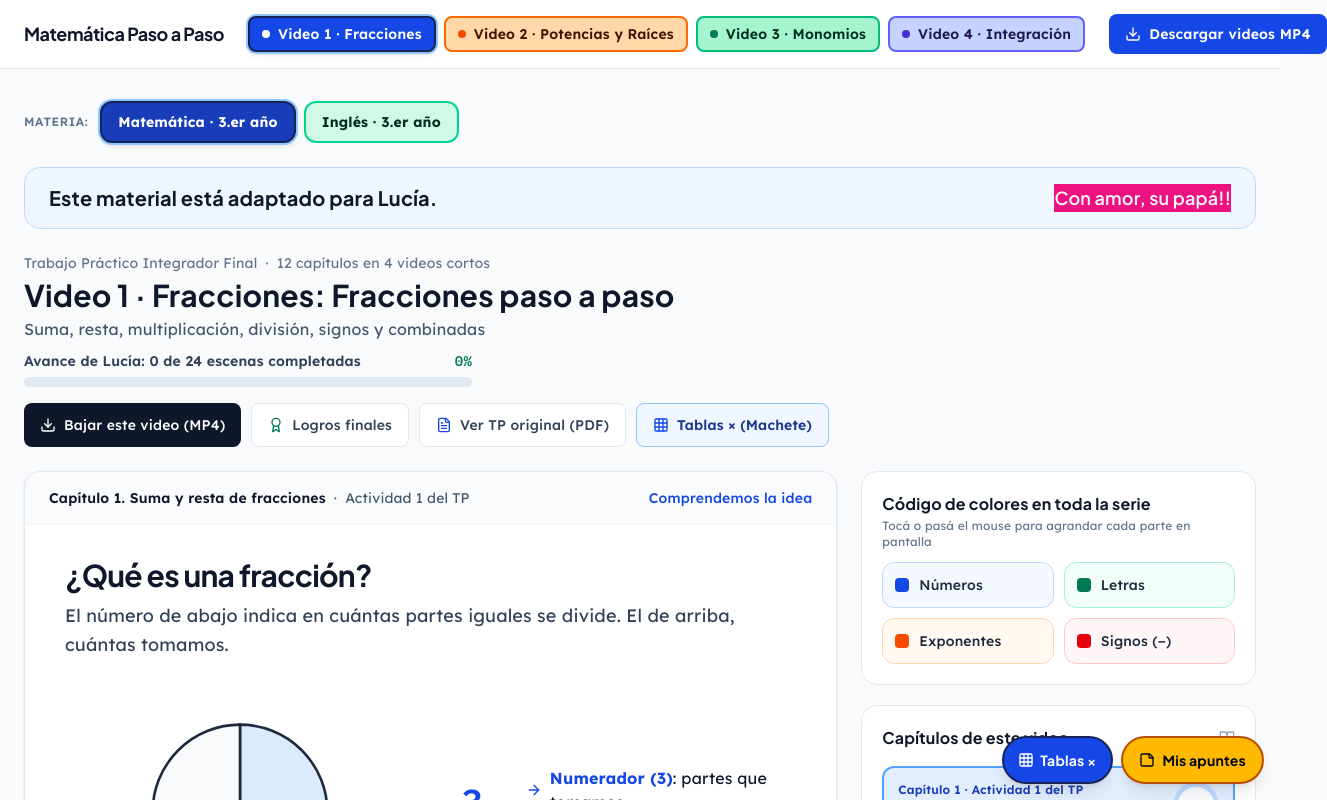
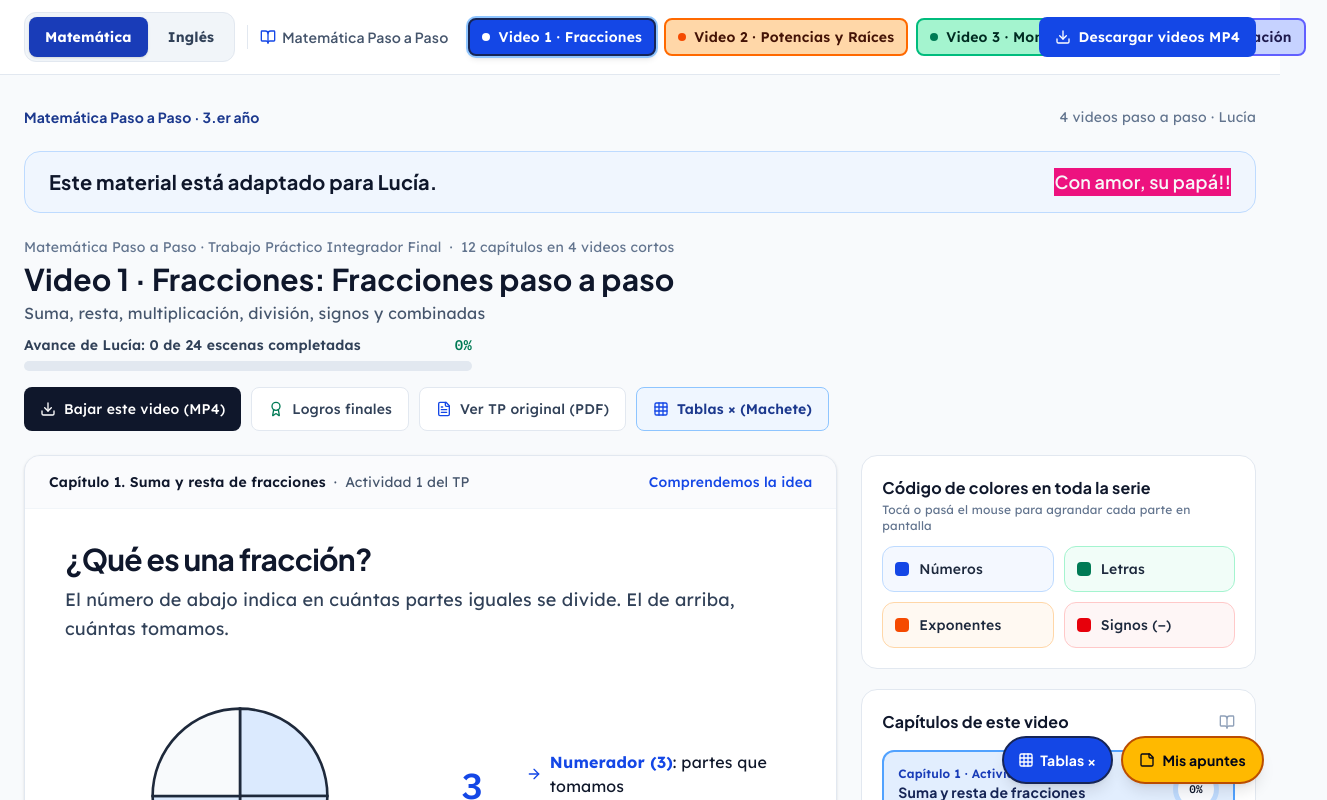
Before and after one commit to chilecitolr/Matematica-para-Lucia, a React (Vite) app: page / in a window 1280 px wide. Shown: the top 800 px of the page, 1327 px wide, since content can reach past the window. Built offline with nearby package versions, Linux system fonts and the light colour scheme.

Commit message:
feat: add subject toggle navigation to header
Implement a subject selector component in the header to allow users to switch between Matemática and Inglés directly, improving navigation efficiency.

```diff
--- a/src/App.tsx
+++ b/src/App.tsx
@@ -446,27 +446,83 @@ export default function App() {
       ? 'Ingles_Paso_a_Paso_3er_ano.pdf'
       : 'Trabajo_Practico_Integrador_Matematica_3er_ano.pdf';
 
+  const subjectBrandTitle =
+    subject === 'ingles' ? 'Inglés Paso a Paso' : 'Matemática Paso a Paso';
+
   return (
     <div className="min-h-screen bg-[#F8FAFC] text-[#0F172A] flex flex-col">
-      {/* Strict 3-Zone Top Navigation Bar */}
+      {/* Top Navigation Bar starting directly with Subject Selection */}
       <header className="bg-white border-b border-slate-200 sticky top-0 z-30">
-        <div className="max-w-[1440px] mx-auto px-3 sm:px-6 py-2.5 sm:py-3.5 flex items-center justify-between gap-2 sm:gap-6">
-          {/* Zone 1: Single-line Brand Wordmark */}
+        <div className="max-w-[1440px] mx-auto px-3 sm:px-6 py-2.5 sm:py-3 flex items-center justify-between gap-2 sm:gap-4 xl:gap-5">
+          {/* Zone 1: Subject Selection (Primary Left) + Displaced Secondary Subject Title */}
+          <div className="flex items-center gap-3 shrink-0">
+            <div
+              role="group"
+              aria-label="Seleccionar materia"
+              className="flex items-center gap-1 p-1 bg-slate-100 border border-slate-200 rounded-xl shrink-0"
+            >
+              <button
+                type="button"
+                onClick={() => handleSelectSubject('matematica')}
+                aria-pressed={subject === 'matematica'}
+                className={`inline-flex items-center justify-center px-3 sm:px-4 py-1.5 min-h-[40px] rounded-lg text-xs sm:text-sm font-bold transition-colors whitespace-nowrap shrink-0 cursor-pointer ${
+                  subject === 'matematica'
+                    ? 'bg-blue-800 text-white shadow-sm'
+                    : 'text-slate-700 hover:bg-white hover:text-blue-900'
+                }`}
+              >
+                <span>Matemática</span>
+              </button>
+              <button
+                type="button"
+                onClick={() => handleSelectSubject('ingles')}
+                aria-pressed={subject === 'ingles'}
+                className={`inline-flex items-center justify-center px-3 sm:px-4 py-1.5 min-h-[40px] rounded-lg text-xs sm:text-sm font-bold transition-colors whitespace-nowrap shrink-0 cursor-pointer ${
+                  subject === 'ingles'
+                    ? 'bg-emerald-700 text-white shadow-sm'
+                    : 'text-slate-700 hover:bg-white hover:text-emerald-900'
+                }`}
+              >
+                <span>Inglés</span>
+              </button>
+            </div>
+
+            <span
+              className="hidden md:block lg:hidden xl:block w-px h-6 bg-slate-200 shrink-0"
+              aria-hidden="true"
+            />
+
             <a
               href="#inicio"
               onClick={(e) => {
                 e.preventDefault();
                 handleSelectVideo(subject === 'ingles' ? 'english-1' : 'video-1');
               }}
-            className="font-display text-base sm:text-lg font-bold tracking-tight text-slate-900 whitespace-nowrap shrink-0"
+              className="hidden md:inline-flex lg:hidden xl:inline-flex items-center gap-1.5 text-xs sm:text-sm font-semibold text-slate-600 hover:text-slate-900 transition-colors whitespace-nowrap shrink-0"
+              title={`Ir al inicio de ${subjectBrandTitle}`}
             >
-            {subject === 'ingles' ? 'Inglés Paso a Paso' : 'Matemática Paso a Paso'}
+              <BookOpen
+                className={`w-4 h-4 shrink-0 ${
+                  subject === 'ingles' ? 'text-emerald-700' : 'text-blue-700'
+                }`}
+                aria-hidden="true"
+              />
+              <span
+                className={
+                  subject === 'ingles'
+                    ? 'font-english-accessible text-xs font-bold tracking-wide'
+                    : 'font-display'
+                }
+              >
+                {subjectBrandTitle}
+              </span>
             </a>
+          </div>
 
           {/* Zone 2: 4 concise single-line color-coded nav buttons */}
           <nav
             aria-label={subject === 'ingles' ? 'Temas de inglés' : 'Videos de la serie'}
-            className="hidden lg:flex items-center gap-2 text-sm font-medium"
+            className="hidden lg:flex items-center gap-1.5 xl:gap-2 text-xs xl:text-sm font-medium min-w-0"
           >
             {subjectVideos.map((vid) => {
               const active = vid.id === activeVideo.id;
@@ -476,7 +532,7 @@ export default function App() {
                   key={vid.id}
                   type="button"
                   onClick={() => handleSelectVideo(vid.id)}
-                  className={`inline-flex items-center gap-2 px-3 py-1.5 rounded-lg border transition-colors whitespace-nowrap shrink-0 cursor-pointer ${
+                  className={`inline-flex items-center gap-1.5 xl:gap-2 px-2.5 xl:px-3 py-1.5 min-h-[38px] rounded-lg border transition-colors whitespace-nowrap shrink-0 cursor-pointer ${
                     active ? `${theme.active} font-semibold` : theme.inactive
                   }`}
                 >
@@ -491,7 +547,7 @@ export default function App() {
             })}
           </nav>
 
-          {/* Zone 3: 1 Primary CTA */}
+          {/* Zone 3: 1 Primary CTA consistent with selected subject */}
           <div className="flex items-center gap-2 shrink-0">
             <button
               type="button"
@@ -499,7 +555,11 @@ export default function App() {
                 setDownloadTargetVideoId(null);
                 setDownloadModalOpen(true);
               }}
-              className="inline-flex items-center gap-1.5 sm:gap-2 px-3 sm:px-4 py-2 min-h-[40px] rounded-lg bg-blue-700 hover:bg-blue-800 text-white text-xs sm:text-sm font-semibold transition-colors whitespace-nowrap shrink-0 cursor-pointer"
+              className={`inline-flex items-center gap-1.5 sm:gap-2 px-3 sm:px-4 py-2 min-h-[40px] rounded-lg text-white text-xs sm:text-sm font-semibold transition-colors whitespace-nowrap shrink-0 cursor-pointer ${
+                subject === 'ingles'
+                  ? 'bg-emerald-700 hover:bg-emerald-800'
+                  : 'bg-blue-700 hover:bg-blue-800'
+              }`}
             >
               <Download className="w-4 h-4 shrink-0" />
               <span className="sm:hidden">Bajar MP4</span>
@@ -511,34 +571,23 @@ export default function App() {
 
       {/* Main Content Container */}
       <main id="inicio" className="flex-1 max-w-[1440px] w-full mx-auto px-3 sm:px-6 py-4 sm:py-6 md:py-8 space-y-4 sm:space-y-6">
-        {/* Materia Switcher + Mobile Video Selector (kept as div 1 to preserve Focus Mode DOM positions) */}
-        <div className="space-y-3">
-          <div className="flex flex-wrap items-center gap-2">
-            <span className="text-xs font-semibold uppercase tracking-wider text-slate-500 mr-1">
-              Materia:
-            </span>
-            <button
-              type="button"
-              onClick={() => handleSelectSubject('matematica')}
-              className={`inline-flex items-center gap-2 px-4 py-2 min-h-[42px] rounded-xl border-2 text-xs sm:text-sm font-bold transition-colors cursor-pointer ${
-                subject === 'matematica'
-                  ? 'bg-blue-800 text-white border-blue-950 ring-2 ring-blue-300 shadow-md'
-                  : 'bg-blue-100 text-blue-950 border-blue-400 hover:bg-blue-200'
+        {/* Series Context Bar + Mobile Video Selector (kept as div 1 to preserve Focus Mode DOM positions) */}
+        <div className="space-y-2.5">
+          <div className="flex flex-wrap items-center justify-between gap-x-4 gap-y-1 text-xs sm:text-sm text-slate-600">
+            <span
+              className={`font-bold ${
+                subject === 'ingles'
+                  ? 'font-english-accessible text-xs text-emerald-800'
+                  : 'font-display text-blue-900'
               }`}
             >
-              <span>Matemática · 3.er año</span>
-            </button>
-            <button
-              type="button"
-              onClick={() => handleSelectSubject('ingles')}
-              className={`inline-flex items-center gap-2 px-4 py-2 min-h-[42px] rounded-xl border-2 text-xs sm:text-sm font-bold transition-colors cursor-pointer ${
-                subject === 'ingles'
-                  ? 'bg-emerald-700 text-white border-emerald-950 ring-2 ring-emerald-300 shadow-md'
-                  : 'bg-emerald-100 text-emerald-950 border-emerald-400 hover:bg-emerald-200'
-              }`}
-            >
-              <span>Inglés · 3.er año</span>
-            </button>
+              {subjectBrandTitle} · 3.er año
+            </span>
+            <span className="text-slate-500">
+              {subject === 'ingles'
+                ? '4 temas visuales · Aprendizaje sin apuro'
+                : '4 videos paso a paso · Lucía'}
+            </span>
           </div>
 
           <div className="grid grid-cols-2 sm:flex sm:flex-wrap lg:hidden items-center gap-2">
@@ -582,8 +631,8 @@ export default function App() {
             <div className="flex flex-wrap items-center gap-x-2 gap-y-0.5 text-xs sm:text-sm text-slate-500">
               <span>
                 {subject === 'ingles'
-                  ? 'Inglés · Aprendemos de a poquito'
-                  : 'Trabajo Práctico Integrador Final'}
+                  ? `${subjectBrandTitle} · Aprendemos de a poquito`
+                  : `${subjectBrandTitle} · Trabajo Práctico Integrador Final`}
               </span>
               <span aria-hidden="true">·</span>
               <span>
```
Lines whose indentation alone changed are shown as unchanged.
